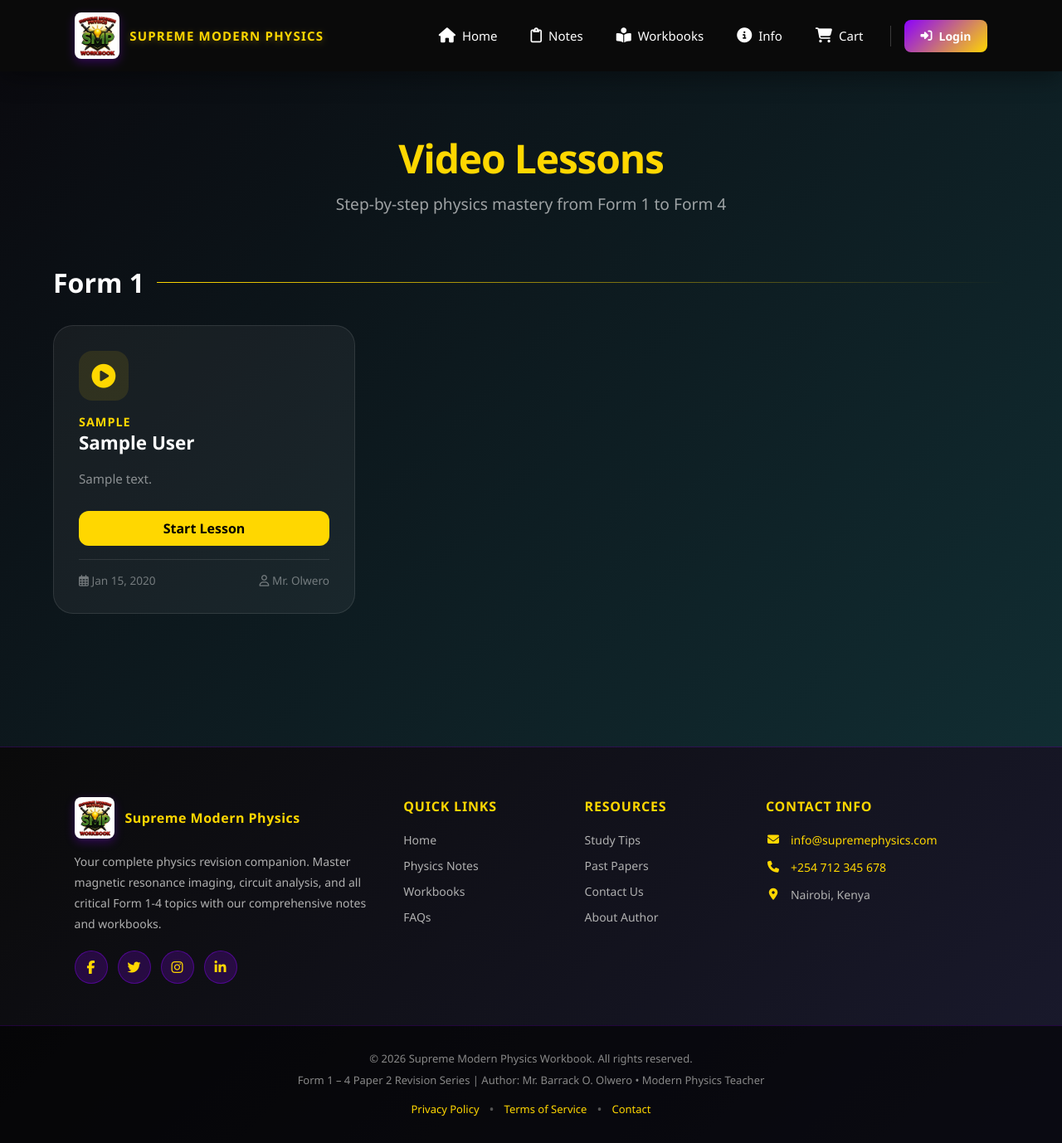
After one commit to Undisputedking5/modern-physics, a Django app: page /dashboard/lessons/ in a window 1280 px wide. The commit adds this page. Shown: the whole page at 83% size. Run offline with Django 5.2, Linux system fonts and the light colour scheme; tables that the repository leaves empty hold one stand-in row (values such as "Sample post").

Commit message:
lesson plan

```diff
--- a/dashboard/templates/dashboard/info.html
+++ b/dashboard/templates/dashboard/info.html
@@ -325,22 +325,20 @@
             </section>
             {% endif %}
 
-            {% if latest_lessons %}
             <section id="lessons" class="animate-up delay-2">
                 <h2>Latest Lessons Added</h2>
                 <div class="lesson-list">
                     {% for lesson in latest_lessons %}
-                    <div class="lesson-item">
+                    <a href="{% url 'dashboard:lesson_detail' lesson.pk %}" class="lesson-item" style="text-decoration: none; color: inherit; transition: background 0.3s; border-radius: 12px;">
                         <i class="fas fa-play-circle"></i>
                         <div>
                             <strong>{{ lesson.get_form_display }}: {{ lesson.title }}</strong>
                             <p style="font-size: 0.85rem; margin: 0; color: #777;">{{ lesson.topic }} - {{ lesson.created_at|timesince }} ago</p>
                         </div>
-                    </div>
+                    </a>
                     {% endfor %}
                 </div>
             </section>
-            {% endif %}
 
             <div class="quote-box animate-up delay-3">
                 <i class="fas fa-quote-left"></i>
--- /dev/null
+++ b/dashboard/templates/dashboard/lesson_list.html
@@ -0,0 +1,203 @@
+{% extends 'base.html' %}
+{% load static %}
+
+{% block title %}Video Lessons — Supreme Modern Physics{% endblock %}
+
+{% block extra_head %}
+<style>
+.lessons-page {
+    padding: 80px 5%;
+    min-height: 100vh;
+    background: linear-gradient(135deg, #0a0a0f 0%, #112D32 100%);
+}
+
+.lessons-header {
+    text-align: center;
+    margin-bottom: 60px;
+}
+
+.lessons-header h1 {
+    font-size: 3rem;
+    color: #ffd700;
+    margin-bottom: 16px;
+    font-weight: 800;
+}
+
+.lessons-header p {
+    color: rgba(255,255,255,0.6);
+    font-size: 1.2rem;
+}
+
+.form-section {
+    margin-bottom: 80px;
+}
+
+.form-title {
+    display: flex;
+    align-items: center;
+    gap: 15px;
+    margin-bottom: 30px;
+    color: white;
+}
+
+.form-title h2 {
+    font-size: 2rem;
+    margin: 0;
+}
+
+.form-line {
+    flex-grow: 1;
+    height: 1px;
+    background: linear-gradient(90deg, #ffd700, transparent);
+}
+
+.lessons-grid {
+    display: grid;
+    grid-template-columns: repeat(auto-fill, minmax(320px, 1fr));
+    gap: 30px;
+}
+
+.lesson-card {
+    background: rgba(255, 255, 255, 0.05);
+    border: 1px solid rgba(255, 255, 255, 0.1);
+    border-radius: 24px;
+    padding: 30px;
+    transition: all 0.4s cubic-bezier(0.175, 0.885, 0.32, 1.275);
+    text-decoration: none;
+    display: flex;
+    flex-direction: column;
+    gap: 16px;
+    position: relative;
+    overflow: hidden;
+}
+
+.lesson-card:hover {
+    transform: translateY(-10px);
+    background: rgba(255, 255, 255, 0.08);
+    border-color: #ffd700;
+    box-shadow: 0 20px 40px rgba(0,0,0,0.4);
+}
+
+.lesson-card::before {
+    content: '';
+    position: absolute;
+    top: 0;
+    left: 0;
+    width: 4px;
+    height: 100%;
+    background: #ffd700;
+    opacity: 0;
+    transition: opacity 0.3s;
+}
+
+.lesson-card:hover::before {
+    opacity: 1;
+}
+
+.lesson-icon {
+    width: 60px;
+    height: 60px;
+    background: rgba(255, 215, 0, 0.1);
+    border-radius: 16px;
+    display: flex;
+    align-items: center;
+    justify-content: center;
+    font-size: 1.8rem;
+    color: #ffd700;
+}
+
+.lesson-card h3 {
+    font-size: 1.4rem;
+    color: white;
+    font-weight: 700;
+    margin: 0;
+}
+
+.lesson-topic {
+    font-size: 0.9rem;
+    color: #ffd700;
+    font-weight: 600;
+    text-transform: uppercase;
+    letter-spacing: 1px;
+}
+
+.lesson-desc {
+    color: rgba(255,255,255,0.5);
+    font-size: 0.95rem;
+    line-height: 1.6;
+    display: -webkit-box;
+    -webkit-line-clamp: 2;
+    -webkit-box-orient: vertical;
+    overflow: hidden;
+}
+
+.lesson-footer {
+    padding-top: 15px;
+    border-top: 1px solid rgba(255,255,255,0.1);
+    display: flex;
+    justify-content: space-between;
+    align-items: center;
+    color: rgba(255,255,255,0.4);
+    font-size: 0.85rem;
+}
+
+.btn-watch {
+    margin-top: 10px;
+    background: #ffd700;
+    color: #000;
+    padding: 10px 20px;
+    border-radius: 12px;
+    font-weight: 700;
+    text-align: center;
+    transition: all 0.3s;
+}
+
+.lesson-card:hover .btn-watch {
+    background: #fff;
+}
+</style>
+{% endblock %}
+
+{% block content %}
+<div class="lessons-page">
+    <div class="lessons-header animate-up">
+        <h1>Video <span class="highlight">Lessons</span></h1>
+        <p>Step-by-step physics mastery from Form 1 to Form 4</p>
+    </div>
+
+    {% for form, lessons in grouped_lessons %}
+    <section class="form-section">
+        <div class="form-title animate-up">
+            <h2>Form {{ form }}</h2>
+            <div class="form-line"></div>
+        </div>
+
+        <div class="lessons-grid">
+            {% for lesson in lessons %}
+            <a href="{% url 'dashboard:lesson_detail' lesson.pk %}" class="lesson-card animate-up" style="animation-delay: {{ forloop.counter }}00ms">
+                <div class="lesson-icon">
+                    <i class="fas {% if lesson.video_url %}fa-play-circle{% else %}fa-file-pdf{% endif %}"></i>
+                </div>
+                <div>
+                    <div class="lesson-topic">{{ lesson.topic }}</div>
+                    <h3>{{ lesson.title }}</h3>
+                </div>
+                <p class="lesson-desc">{{ lesson.description }}</p>
+                <div class="btn-watch">Start Lesson</div>
+                <div class="lesson-footer">
+                    <span><i class="far fa-calendar-alt"></i> {{ lesson.created_at|date:"M d, Y" }}</span>
+                    <span><i class="far fa-user"></i> Mr. Olwero</span>
+                </div>
+            </a>
+            {% endfor %}
+        </div>
+    </section>
+    {% empty %}
+    <div style="text-align: center; color: rgba(255,255,255,0.4); padding: 100px 0;">
+        <i class="fas fa-chalkboard-teacher" style="font-size: 4rem; margin-bottom: 20px;"></i>
+        <h2>No lessons have been published yet.</h2>
+        <p>Check back later for new content!</p>
+    </div>
+    {% endfor %}
+</div>
+{% endblock %}
--- a/dashboard/templates/home.html
+++ b/dashboard/templates/home.html
@@ -16,7 +16,7 @@
         </p>
 
         <div class="cta-buttons">
-            <a href="#" class="btn-primary">Start Learning Now</a>
+            <a href="{% url 'dashboard:lesson_list' %}" class="btn-primary">Start Learning Now</a>
             <a href="{%url 'notes:index'  %}" class="btn-secondary">Browse All Notes</a>
         </div>
 
--- a/dashboard/urls.py
+++ b/dashboard/urls.py
@@ -24,4 +24,6 @@ app_name='dashboard'
 urlpatterns = [
     path('home/', views.home, name='home'),
     path('info/', views.info, name='info'),
+    path('lessons/', views.lesson_list, name='lesson_list'),
+    path('lessons/<int:pk>/', views.lesson_detail, name='lesson_detail'),
 ]
--- a/dashboard/views.py
+++ b/dashboard/views.py
@@ -1,4 +1,4 @@
-from django.shortcuts import render
+from django.shortcuts import render, get_object_or_404
 
 # Create your views here.
 def home(request):
@@ -16,3 +16,25 @@ def info(request):
         'announcements': announcements,
         'latest_lessons': latest_lessons
     })
+
+
+def lesson_list(request):
+    from teacher.models import Lesson
+    lessons = Lesson.objects.filter(is_published=True).order_by('form', '-created_at')
+
+    # Group lessons by form
+    grouped_lessons = {}
+    for lesson in lessons:
+        if lesson.form not in grouped_lessons:
+            grouped_lessons[lesson.form] = []
+        grouped_lessons[lesson.form].append(lesson)
+
+    return render(request, 'dashboard/lesson_list.html', {
+        'grouped_lessons': sorted(grouped_lessons.items())
+    })
+
+
+def lesson_detail(request, pk):
+    from teacher.models import Lesson
+    lesson = get_object_or_404(Lesson, pk=pk, is_published=True)
+    return render(request, 'dashboard/lesson_detail.html', {'lesson': lesson})
--- a/teacher/models.py
+++ b/teacher/models.py
@@ -41,8 +41,14 @@ class Lesson(models.Model):
     created_at = models.DateTimeField(auto_now_add=True)
     updated_at = models.DateTimeField(auto_now=True)
 
-    def __str__(self):
-        return f"Form {self.form} – {self.title}"
+    @property
+    def get_embed_url(self):
+        if self.video_url:
+            if 'youtube.com/watch?v=' in self.video_url:
+                return self.video_url.replace('watch?v=', 'embed/')
+            elif 'youtu.be/' in self.video_url:
+                return self.video_url.replace('youtu.be/', 'youtube.com/embed/')
+        return self.video_url
 
     class Meta:
         ordering = ['-created_at']
```
Also changed, not shown: dashboard/templates/dashboard/lesson_detail.html (added, +203 -0 lines), dashboard/test_lessons.py (added, +51 -0 lines), media/notes/images/a5b83c0c464977c72ac0363b7ba7d75f.webp (added), media/resources/covers/a5b83c0c464977c72ac0363b7ba7d75f.webp (added), media/resources/covers/beach-1751455_1920.jpg (added), 4 other files.
